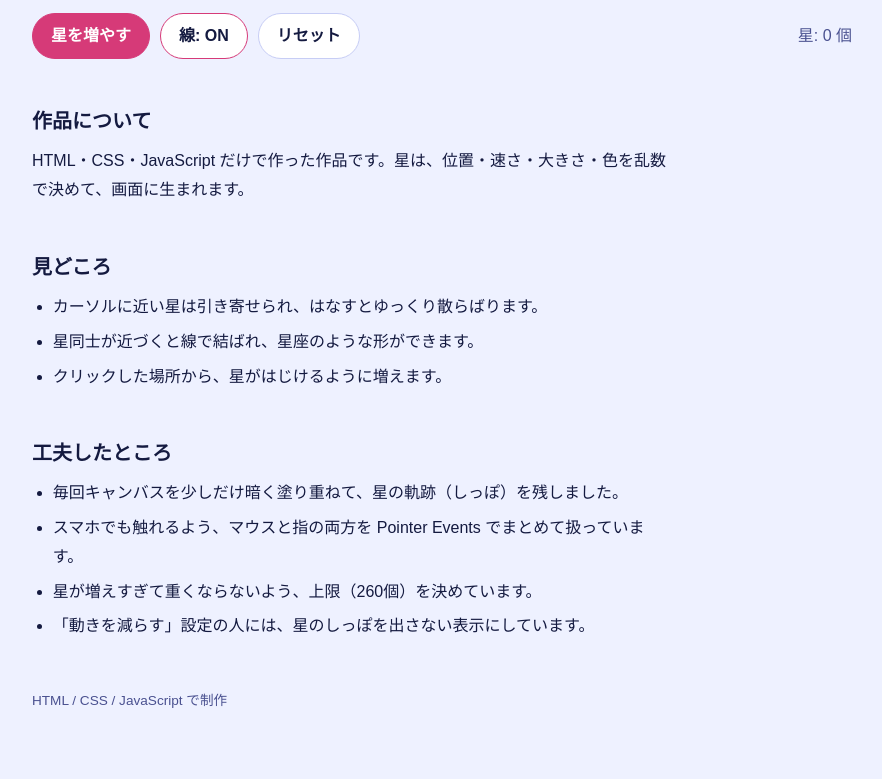
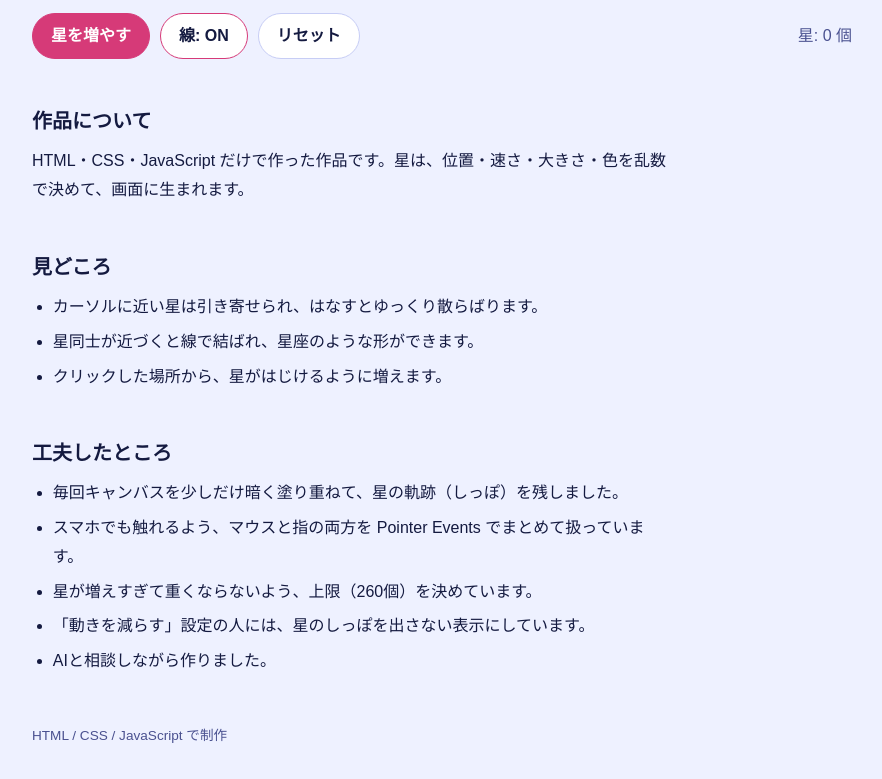
Before and after one commit to taian18-cyber/taian18-cyber.github.io, a plain HTML site: page index.html in a window 1280 px wide. Shown: the part 729-1508 px from the top of the page, without its empty margins (198-1080 px from the left). Drawn offline with Linux system fonts and the light colour scheme; a web font is replaced by a local one.

Commit message:
Add note about AI collaboration in index.html

```diff
--- a/index.html
+++ b/index.html
@@ -67,6 +67,7 @@ footer{margin-top:48px;color:var(--sub);font-size:.85rem}
     <li>スマホでも触れるよう、マウスと指の両方を Pointer Events でまとめて扱っています。</li>
     <li>星が増えすぎて重くならないよう、上限（260個）を決めています。</li>
     <li>「動きを減らす」設定の人には、星のしっぽを出さない表示にしています。</li>
+    <li>AIと相談しながら作りました。</li>
   </ul>
 
   <footer>HTML / CSS / JavaScript で制作</footer>
```
